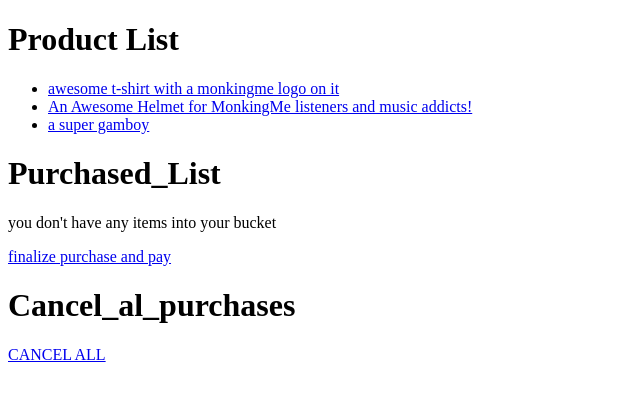
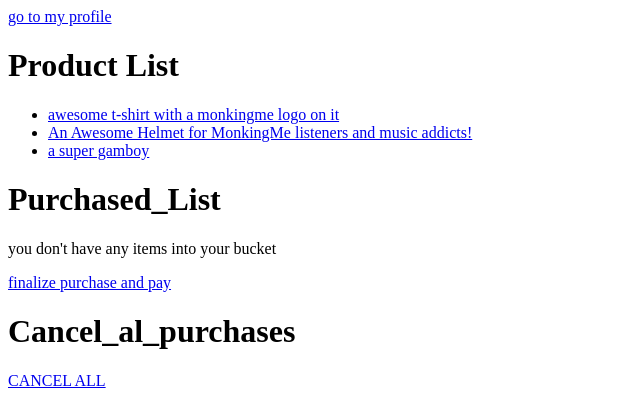
Before and after one commit to TomTom4/order_payment, a Django app: page /payment_app/ in a window 1280 px wide. Shown: the top 420 px of the page, without its empty margins (0-640 px from the left). Run offline with Django 3.2, Linux system fonts and the light colour scheme; data comes from the database, SQL or seed files in the repository.

Commit message:
adding a profile view to cancel order function

```diff
--- a/payment_app/templates/payment_app/store.html
+++ b/payment_app/templates/payment_app/store.html
@@ -3,6 +3,7 @@
 	<head>
 	</head>
 	<body>
+		<a href={% url 'my_profile' %}> go to my profile </a>
 		<h1> Product List </h1>
 		{% if product_list %}
     			<ul>
--- a/payment_app/urls.py
+++ b/payment_app/urls.py
@@ -9,6 +9,7 @@ urlpatterns = [
 	url(r'^merchandise_details/(?P<product_id>[0-9]+)/$', views.merchandise_details, name='merchandise_details'),
 	url(r'^purchase/(?P<product_id>[0-9]+)/$', views.purchase, name='purchase'),
 	url(r'^pay_page/$', views.index, name='pay_page'),
+	url(r'^my_profile/$', views.my_profile, name='my_profile'),
 	url(r'^payment/$', views.payment, name ='payment'),
 	url(r'^cancel_all_purchases/$', views.cancel_all_purchases, name="cancel_all_purchases"),
 	url(r'^cancel_purchase/(?P<purchase_id>[0-9]+)/$', views.cancel_purchase, name="cancel_purchase"),
--- a/payment_app/views.py
+++ b/payment_app/views.py
@@ -19,6 +19,19 @@ def store(request):
 		purchased_list = None
 	context = {'product_list':product_list,'purchased_list':purchased_list}
 	return render(request,'payment_app/store.html', context)
+
+def my_profile(request):
+	stripe.api_key = settings.STRIPE_SECRET_KEY
+	# user = request.user
+	user = User.objects.get(pk=1)
+	order_list = Order.objects.all().filter(purchases__in = Purchase.objects.all().filter(purchaser = user))
+	tuple_list = list()
+	for an_order in order_list:
+		stripe_order = stripe.Order.retrieve(an_order.stripe_identifier)
+		tuple_list.append((an_order, stripe_order, list(an_order.purchases.all())))
+
+	return render(request, 'payment_app/my_profile.html', {'tuple_list':tuple_list})
+
 
 def merchandise_details(request,product_id):
 	product = get_object_or_404(Product, id = product_id)
```
